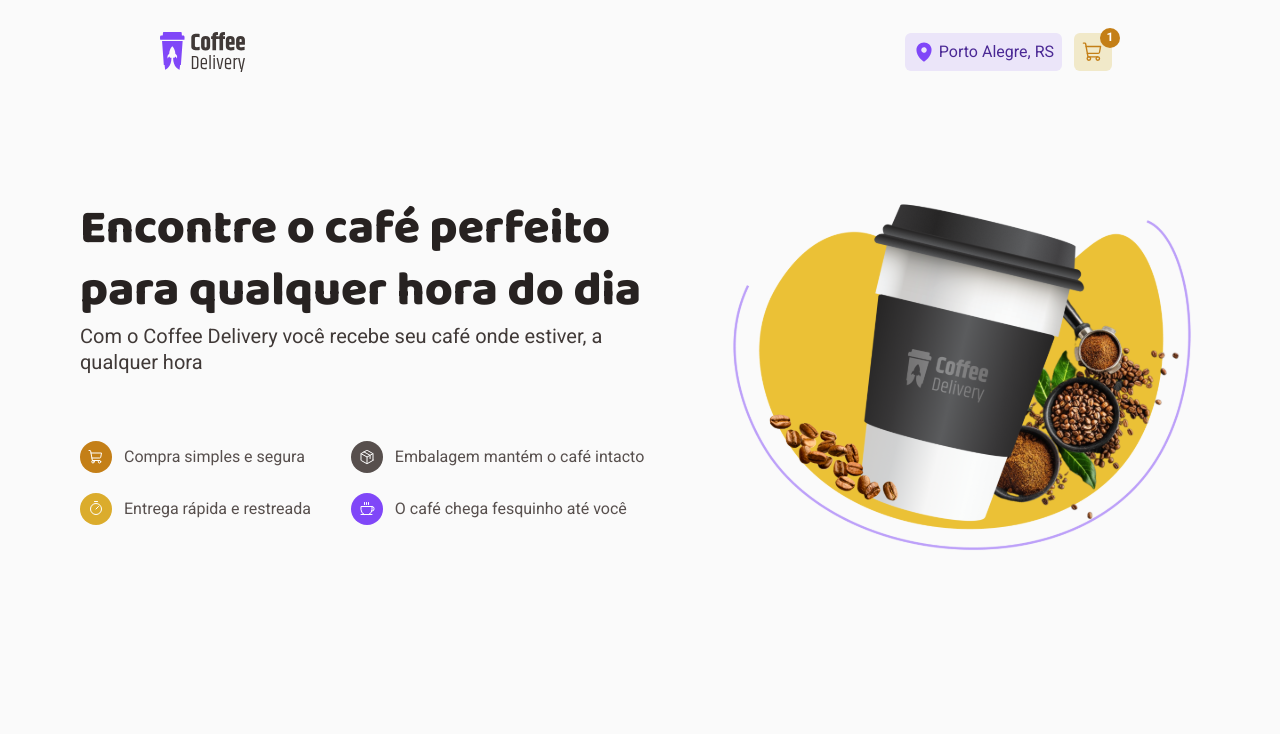
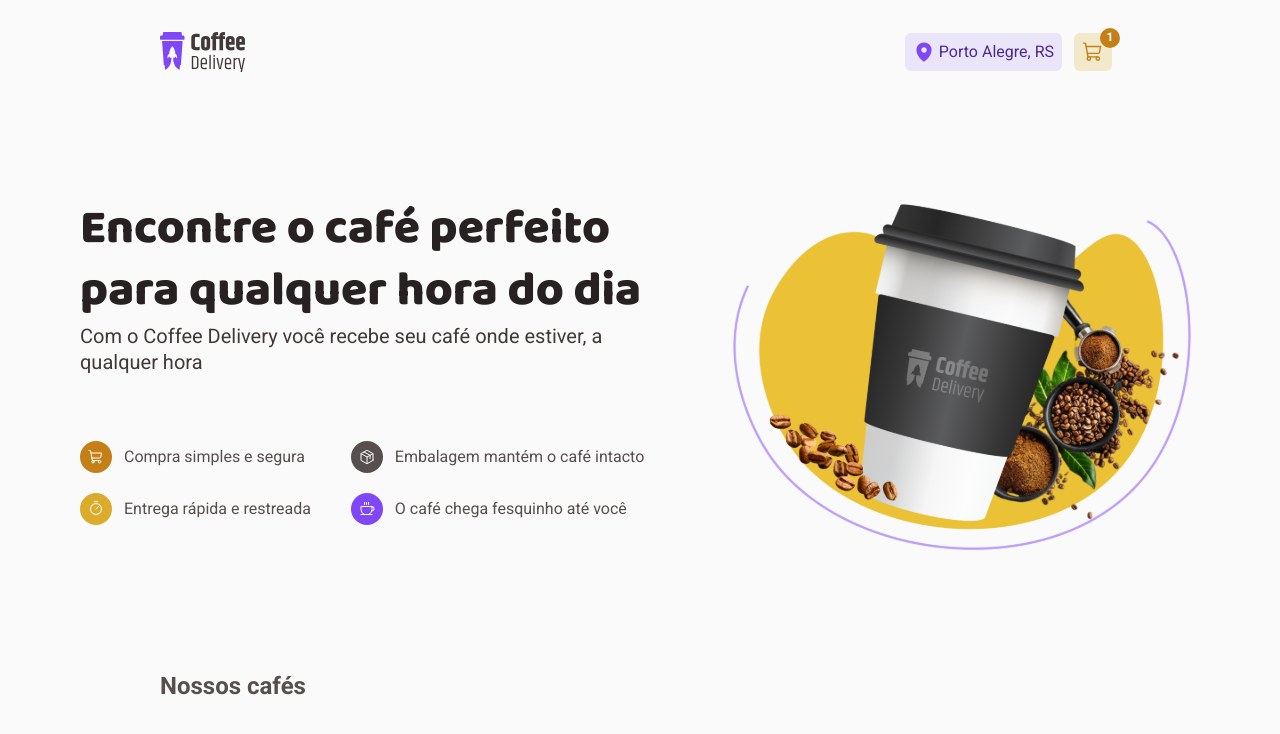
Before and after one commit to AronAdamsRapetto/desafio-coffe-delivery, a React (Vite) app: page / in a window 1280 px wide. Shown: the top 734 px of the page. Built offline with nearby package versions, Linux system fonts and the light colour scheme.

Commit message:
feat: init coffes options

```diff
--- a/src/pages/home/index.tsx
+++ b/src/pages/home/index.tsx
@@ -1,7 +1,7 @@
 import imagemDaHome from '../../assets/imagem-da-home.svg'
 import deliveryBoxIcon from '../../assets/delivery-box-Icon.svg'
 import timerIcon from '../../assets/timer-Icon.svg'
-import { BulletPoint, BulletPointsContainer, BulletPointsSection, CoffeIconContainer, DeliveryIconContainer, HomeContainer, IntroductionContainer, ShopIconContainer, TimerIconContainer, WelcomeContainer } from './styles'
+import { BulletPoint, BulletPointsContainer, BulletPointsSection, CafeListContainer, CoffeIconContainer, DeliveryIconContainer, HomeContainer, IntroductionContainer, ShopIconContainer, TimerIconContainer, WelcomeContainer } from './styles'
 import { Coffee, Package, ShoppingCart, Timer } from 'phosphor-react'
 
 export function Home() {
@@ -46,6 +46,10 @@ export function Home() {
         </div>
         <img src={imagemDaHome} />
       </WelcomeContainer>
+      <CafeListContainer>
+        <h2>Nossos cafés</h2>
+        <div></div>
+      </CafeListContainer>
     </HomeContainer>
   )
 }
--- a/src/pages/home/styles.ts
+++ b/src/pages/home/styles.ts
@@ -8,8 +8,11 @@ export const HomeContainer = styled.main`
 
 export const WelcomeContainer = styled.section`
   display: flex;
+  min-width: 1120px;
   margin: auto;
+  justify-content: space-between;
   gap: 3.5rem;
+  margin-bottom: 6.8125rem;
 `
 
 export const IntroductionContainer = styled.div`
@@ -81,3 +84,9 @@ export const DeliveryIconContainer = styled(BaseIconContainer)`
 export const CoffeIconContainer = styled(BaseIconContainer)`
   background-color: ${props => props.theme.purple};
 `
+
+export const CafeListContainer = styled.section`
+  display: flex;
+  max-width: 1120px;
+  padding: 0 10rem;
+`
```
